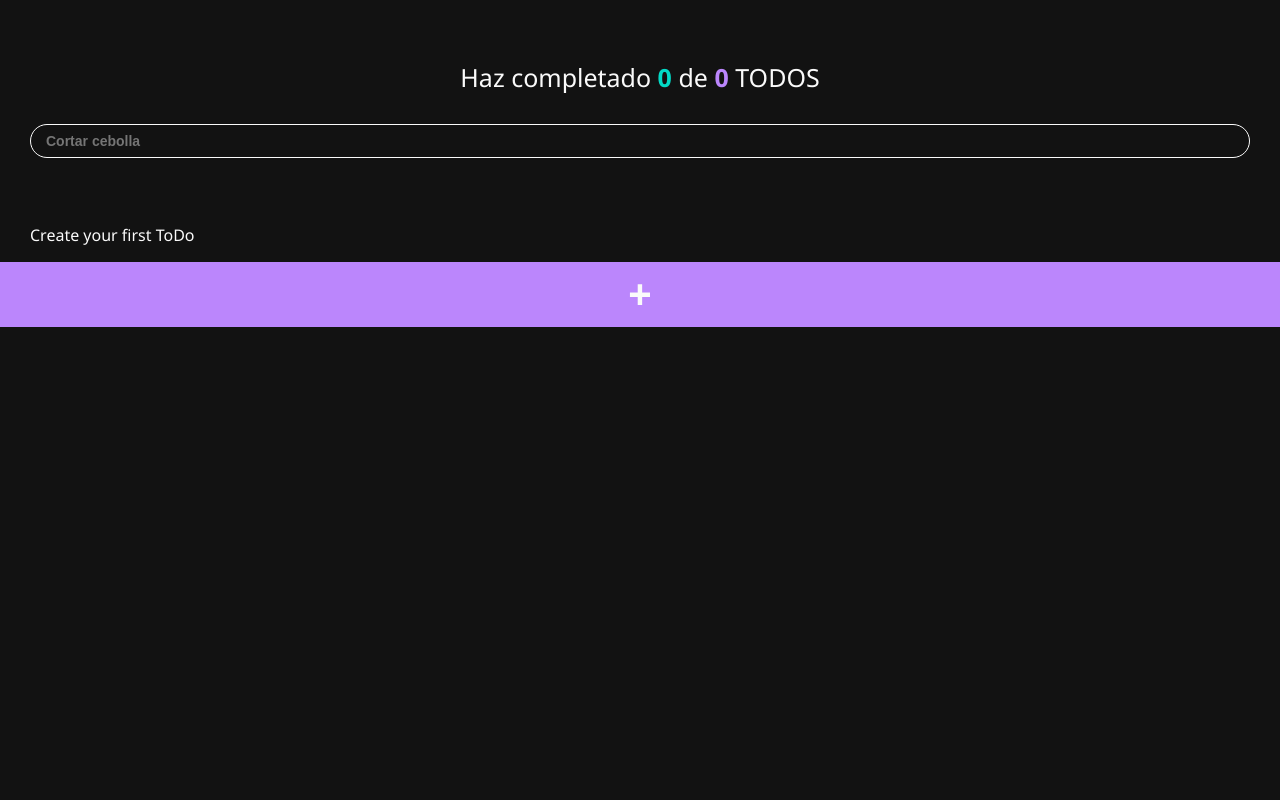
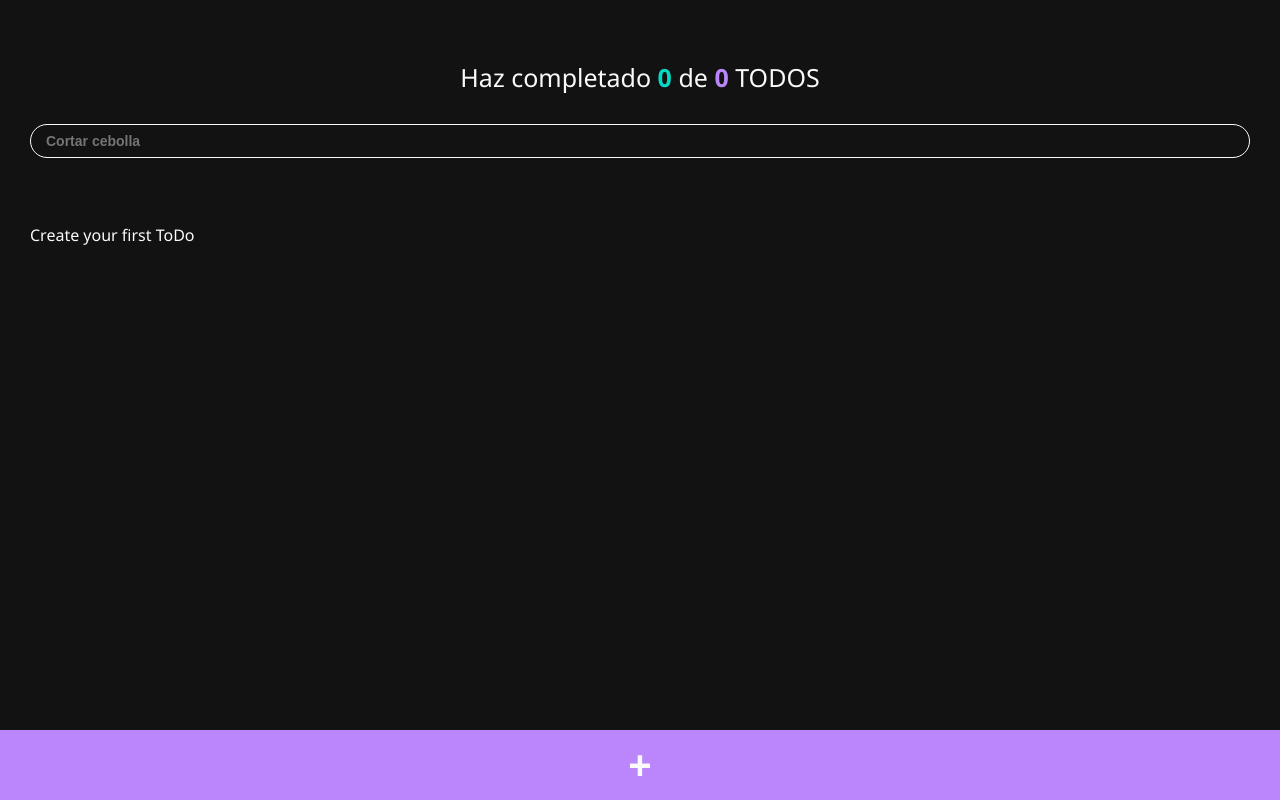
Before and after one commit to DavidGD616/todo-app, a React (Create React App) app: page / in a window 1280 px wide. Built offline with nearby package versions, Linux system fonts and the light colour scheme.

Commit message:
Add button bugs fixed

```diff
--- a/src/styles/TodoButton.scss
+++ b/src/styles/TodoButton.scss
@@ -1,16 +1,16 @@
 @use 'variables' as *;
 
 .CreateTodoButton {
-    // border: 1px solid red;
+    // border: 2px solid red;
     cursor: pointer;
-    height: 65px;
+    height: 70px;
     width: 100%;
-    background: $plusButton;
-    color: $White;
+    background: #BB86FC;
+    color: #FAFAFA;
     border: none;
     font-size: 40px;
-    font-weight: 900;
-    position: sticky;
+    font-weight: 800;
+    position: fixed;
     bottom: 0;
     &:hover {
         background: #976dcb;
--- a/src/styles/TodoItem.scss
+++ b/src/styles/TodoItem.scss
@@ -20,6 +20,10 @@ li {
     & p {
         // border: 1px solid red;
         margin-left: 10px;
+    }
+    &:nth-last-child(1){
+        // border: 2px solid red;
+        margin-bottom: 100px;
     }
 
 }
```
